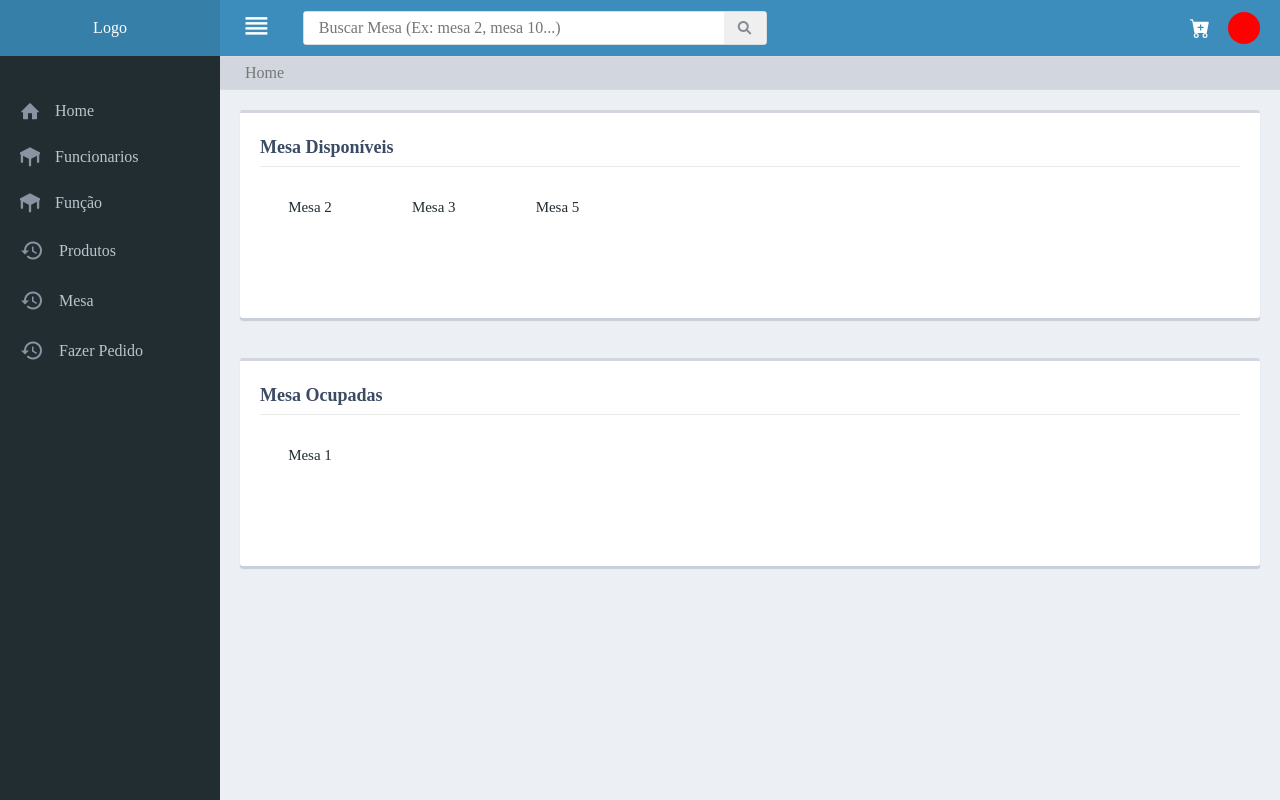
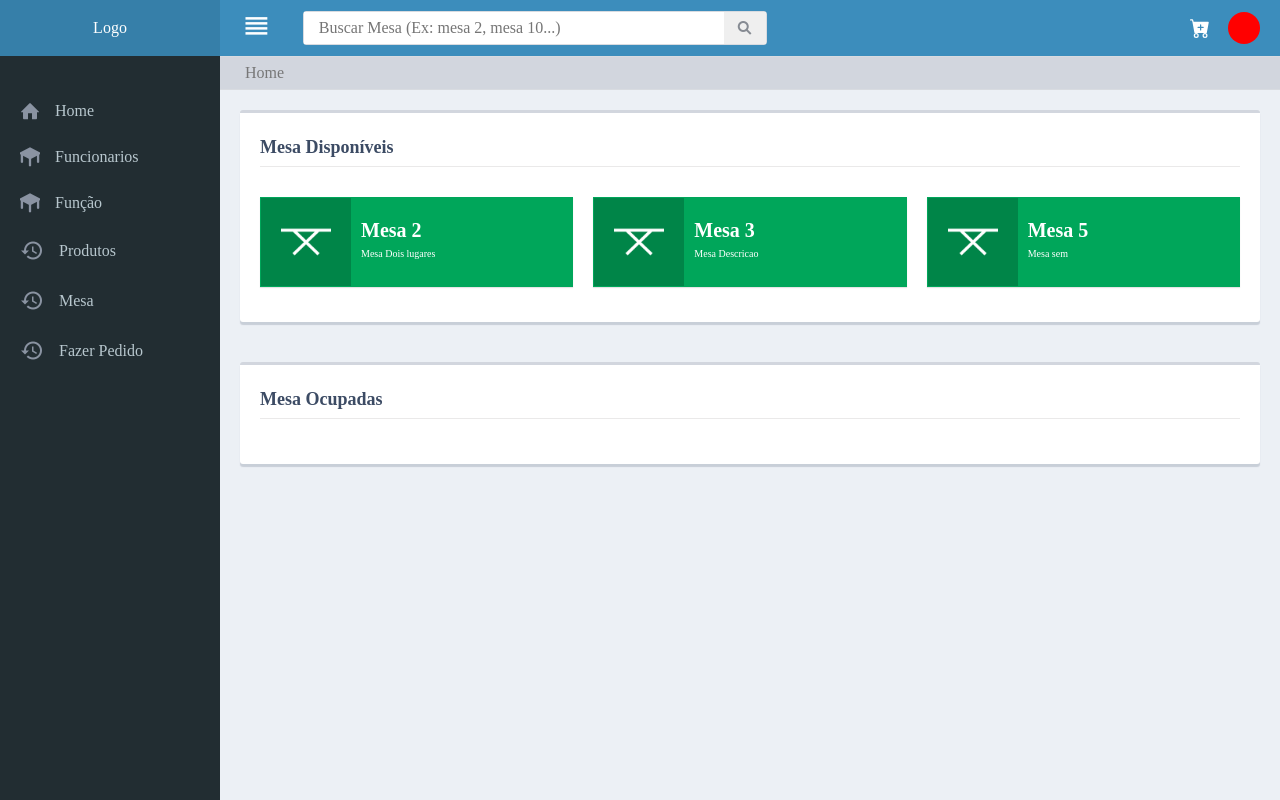
Before and after one commit to gabrielleles18/CommandSystem, a PHP site: page /projeto/?id=1 in a window 1280 px wide. Run offline with PHP 8.4, Linux system fonts and the light colour scheme; data comes from the database, SQL or seed files in the repository; data that the repository does not hold is empty; style sheets or scripts are compiled from the project's sources; some web fonts are replaced.

Commit message:
Cart parcial

```diff
--- a/app/Controller/HomeController.php
+++ b/app/Controller/HomeController.php
@@ -16,8 +16,8 @@
      */
     public function index() {
         $mesa = new Mesa();
-        $mesasfree = $mesa->getMessa(1);
-        $mesasbusy = $mesa->getMessa(0);
+        $mesasfree = $mesa->getMessaFree();
+        $mesasbusy = $mesa->getMessaBusy();
 
         // Carregar a view home
         require APP . 'view/_templates/header.php';
--- a/app/Controller/Index.php
+++ b/app/Controller/Index.php
@@ -19,9 +19,4 @@
 
         return $html;
     }
-
-    static function finalizarPedido(){
-
-    }
-
 }
--- a/app/Controller/MesaController.php
+++ b/app/Controller/MesaController.php
@@ -62,9 +62,4 @@
 
         header('location: ' . URL . 'mesa/index');
     }
-
-    public function getMessa($status){
-        $mesa = new Mesa();
-        $mesas = $mesa->getMessa($status);
-    }
 }
--- a/app/Controller/ProdutosController.php
+++ b/app/Controller/ProdutosController.php
@@ -129,6 +129,7 @@
 
 
     public function listar() {
+        unset($_COOKIE['dataCard']);
         $Produto = new Produto();
 
         $categorias = $Produto->getAllCategoria();
--- a/app/Model/Mesa.php
+++ b/app/Model/Mesa.php
@@ -5,7 +5,7 @@
 
 use Mini\Core\Model;
 
-class Mesa extends Model{
+class Mesa extends Model {
     public function getAllMessa() {
         $sql = "SELECT idmesa, numero, descricao, status  FROM mesa";
         $query = $this->db->prepare($sql);
@@ -31,7 +31,7 @@
     }
 
     public function getMesa($mesa_id) {
-        $sql = "SELECT idmesa, numero, descricao, status FROM mesa WHERE idmesa = :mesa_id LIMIT 1";
+        $sql = "SELECT * FROM mesa WHERE idmesa = :mesa_id LIMIT 1";
         $query = $this->db->prepare($sql);
         $parameters = array(':mesa_id' => $mesa_id);
 
@@ -43,7 +43,7 @@
     public function update($numero, $descricao, $status, $mesa_id) {
         $sql = "UPDATE mesa SET numero = :numero, descricao = :descricao, status = :status WHERE idmesa = :mesa_id";
         $query = $this->db->prepare($sql);
-        $parameters = array(':numero' => $numero, ':descricao' => $descricao, ':status' => $status,':mesa_id' => $mesa_id);
+        $parameters = array(':numero' => $numero, ':descricao' => $descricao, ':status' => $status, ':mesa_id' => $mesa_id);
 
         $query->execute($parameters);
     }
@@ -56,12 +56,29 @@
         return $query->fetch()->amount_of_mesa;
     }
 
-    public function getMessa($status){
-        $sql = "SELECT idmesa, numero, descricao, status  FROM mesa where status = {$status}";
+    public function getMessaFree() {
+        $sql = "SELECT *  FROM mesa where status = 1";
         $query = $this->db->prepare($sql);
         $query->execute();
 
         return $query->fetchAll();
     }
 
+    public function getMessaBusy() {
+        $sql = "SELECT 	mesa.*,	pedido.idpedido FROM mesa
+	            INNER JOIN pedido ON mesa.idmesa = pedido.mesa_idmesa
+                WHERE mesa.`status` = 0";
+        $query = $this->db->prepare($sql);
+        $query->execute();
+
+        return $query->fetchAll();
+    }
+
+    public function changeStatus($id, $status = '0') {
+        $sql = "UPDATE mesa SET status = {$status} WHERE idmesa = {$id}";
+        $query = $this->db->prepare($sql);
+
+        $query->execute();
+    }
+
 }
--- a/app/view/_templates/sidebar.php
+++ b/app/view/_templates/sidebar.php
@@ -14,7 +14,8 @@
 
 <!-- define the project's URL (to make AJAX calls possible, even when using this in sub-folders etc) -->
 <script>
-    var url = "<?= URL; ?>";
+    let url = "<?= URL; ?>";
+    let GET = "<?= $_GET['id'] ?>"
 </script>
 <script src="<?= URL ?>public/dist/scripts.js"></script>
 <script src="https://code.jquery.com/jquery-3.3.1.slim.min.js"
--- a/app/view/home/index.php
+++ b/app/view/home/index.php
@@ -14,9 +14,12 @@
     <h1>Mesa Disponíveis</h1>
     <div class="mesas">
         <?php foreach ($mesasfree as $id => $v) { ?>
-            <a href="<?= URL . 'pedido/?id=' . $v->idmesa?>">
-                <h6>Mesa <?= $v->numero ?></h6>
-                <i class="icon"></i>
+            <a href="<?= URL . 'produtos/listar?id=' . $v->idmesa ?>">
+                <img src="<?= URL . '/public/img/table.png' ?>"/>
+                <span>
+                    <h4>Mesa <?= $v->numero ?></h4>
+                    <h5>Mesa <?= $v->descricao ?></h5>
+                </span>
             </a>
         <?php } ?>
     </div>
@@ -26,9 +29,12 @@
     <h1>Mesa Ocupadas</h1>
     <div class="mesas">
         <?php foreach ($mesasbusy as $id => $v) { ?>
-            <a href="<?= URL . 'pedido/?id=' . $v->idmesa?>">
-                <h6>Mesa <?= $v->numero ?></h6>
-                <i class="icon iconbusy"></i>
+            <a href="<?= URL . 'pedido/?id=' . $v->idpedido ?>" class="busy">
+                <img src="<?= URL . '/public/img/table.png' ?>"/>
+                <span>
+                    <h4>Mesa <?= $v->numero ?></h4>
+                    <h5>Mesa <?= $v->descricao ?></h5>
+                </span>
             </a>
         <?php } ?>
     </div>
--- a/public/js/pages/cart.js
+++ b/public/js/pages/cart.js
@@ -7,7 +7,7 @@
         try {
             Cookies.set('dataCard', data);
         } catch (err) {
-            console.log(err);
+            console.log("Error in set Cookies ".err);
         }
     }
 
@@ -17,12 +17,14 @@
         let html = '';
         let total = 0;
 
-        html += `<li class="itens-cart">Itens do pedido</li>`;
+        html += `<form action="https://localhost/SIGEP/pedido/add" method="POST">
+                  <input type="hidden"  name="mesa_id" value="${GET}"/>
+                <li class="itens-cart">Itens do pedido</li>`;
         dataArray.forEach((value, index) => {
             total = total + (value.qt * value.preco);
             html += `
                     <li>
-                        <img src="<?= URL ?>/public/img/pizza.png" alt="">
+                        <img src="${URL}/public/img/pizza.png" alt="">
                         <div class="center">
                             <hgroup>
                                 <h5 class="title">${value.nome}</h5>
@@ -51,12 +53,15 @@
                             <div class="preco">R$ ${value.qt * value.preco}</div>
                         </div>
                     </li>
-            `;
+             `;
         });
 
+        Cookies.set('total-cart', total);
+
         html += `<h5 class="total">Total: R$ ${total}</h5>
-                <button class="finalizar">Finalizar Pedido</button>
-                `
+                <button class="finalizar" type="submit" name="cadastar_pedido">Finalizar Pedido</button>
+                </form>
+                `;
 
         card.html(html);
     }
@@ -107,28 +112,17 @@
     }
 
     const finalizarPedido = () => {
-        $('main .right .header .top .cart-user .sidebar-carrinho .finalizar').click(() => {
-            console.log("sw");
-            $.ajax({
-                url: 'public/index.php',
-                type: 'POST',
-                assign: false,
-                success: function () {
-                    console.log("success");
-                },
-                error: function (XMLHttpRequest, error) {
-                    console.log(error);
-                }
-            })
+        $('.sidebar-carrinho .finalizar').click(() => {
+            window.location = "https://localhost/SIGEP/produtos/listar?id=12";
         })
     }
 
     const construct = () => {
         addCard();
-        finalizarPedido();
         openCart();
         if (Cookies.get('dataCard')) {
             renderCard(Cookies.get('dataCard'));
+            finalizarPedido();
         }
     };
 
--- a/public/scss/pages/estilo.scss
+++ b/public/scss/pages/estilo.scss
@@ -115,39 +115,51 @@
         }
 
         .mesas {
-            display: grid;
-            grid-template-columns: 1fr 1fr 1fr 1fr 1fr 1fr 1fr 1fr;
-            grid-column-gap: 10px;
-            grid-row-gap: 30px;
-            margin-top: 30px;
+            display: flex;
+            margin-top: 20px;
+            flex-wrap: wrap;
 
             a {
-                width: 100px;
+                width: 20%;
+                max-width: 50%;
+                height: 90px;
                 display: flex;
-                flex-direction: column;
                 align-items: center;
                 border: 1px solid transparent;
+                margin: 10px 20px 10px 0;
+                flex-grow: 1;
+                background-color: #00a65a;
+                box-shadow: 0 1px 1px rgba(0, 0, 0, 0.1);
 
-                &:hover {
-                    border: 1px solid rgba(214, 212, 212, 0.5);
+                &.busy {
+                    background-color: #dd4b39;
                 }
 
-                h6 {
-                    font-size: 15px;
-                    line-height: 19px;
-                    color: $color_gray_escuro;
-                    margin-bottom: 15px;
+                &:last-child,
+                &:nth-child(4) {
+                    margin: 10px 0 10px 0;
                 }
 
-                .icon {
-                    width: 100%;
-                    height: 60px;
-                    display: flex;
-                    //background: url("../img/mesafree.png") center/contain no-repeat;
+                span {
+                    padding: 10px;
+                    color: #fff;
+                    line-height: 23px;
+
+                    h4 {
+                        font-size: 20px;
+                        font-weight: 600;
+                    }
+
+                    h5 {
+                        font-size: 10px;
+                    }
                 }
 
-                .iconbusy {
-                    //background: url("../img/mesabusy.png") center/contain no-repeat;
+                img {
+                    width: 90px;
+                    height: 100%;
+                    background: rgba(0, 0, 0, 0.2);
+                    padding: 20px;
                 }
             }
         }
```
Also changed, not shown: app/Controller/PedidoController.php (added, +104 -0 lines), app/Controller/ProdutoPedidoController.php (added, +20 -0 lines), app/Model/Pedido.php (added, +31 -0 lines), app/Model/ProdutoPedido.php (added, +20 -0 lines), app/view/pedido/index.php (added, +28 -0 lines), public/img/5577267071552641729-128.png (added), public/img/mesabusy.png (deleted), public/img/mesafree.png (deleted), public/img/table.png (added), public/img/table.svg (added).
